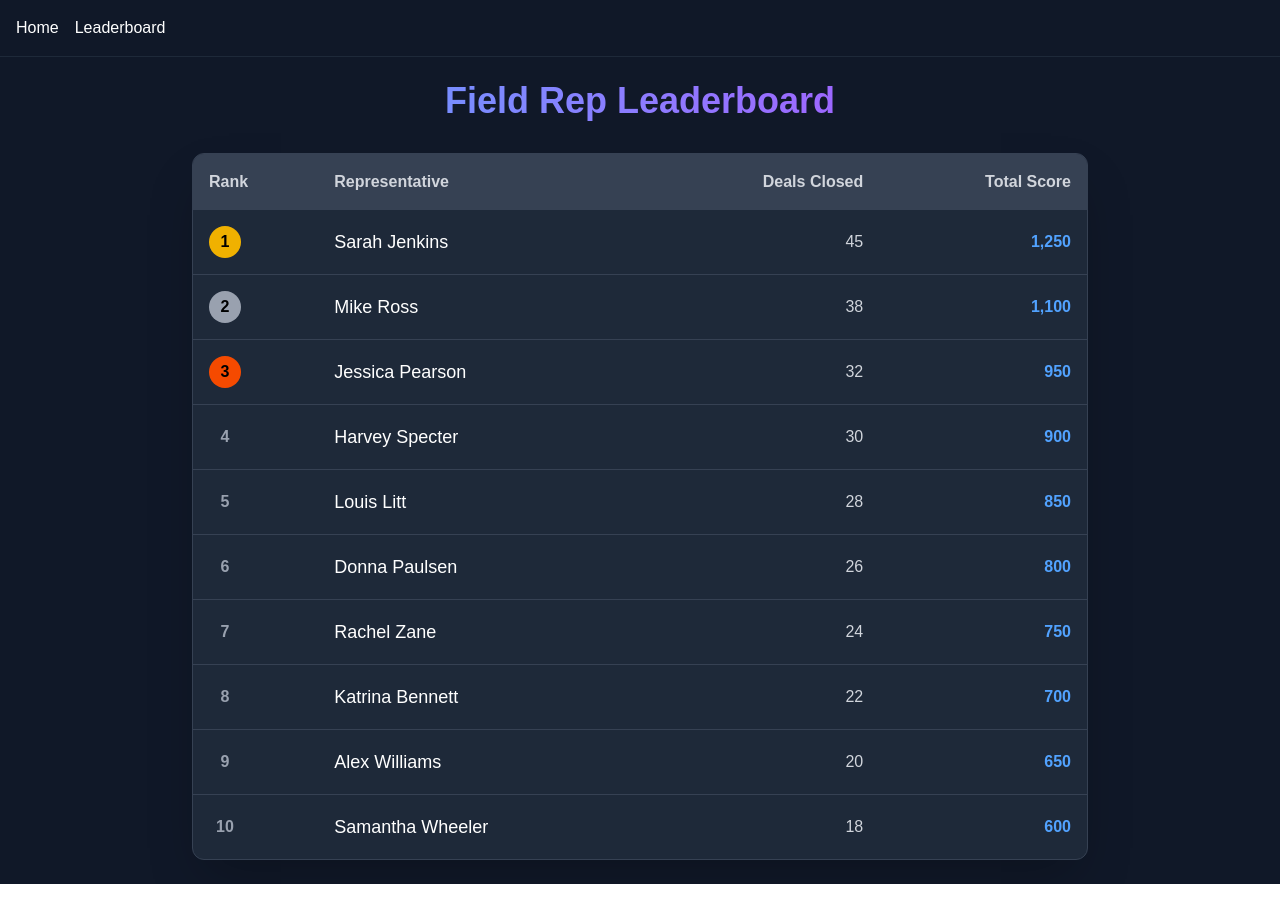
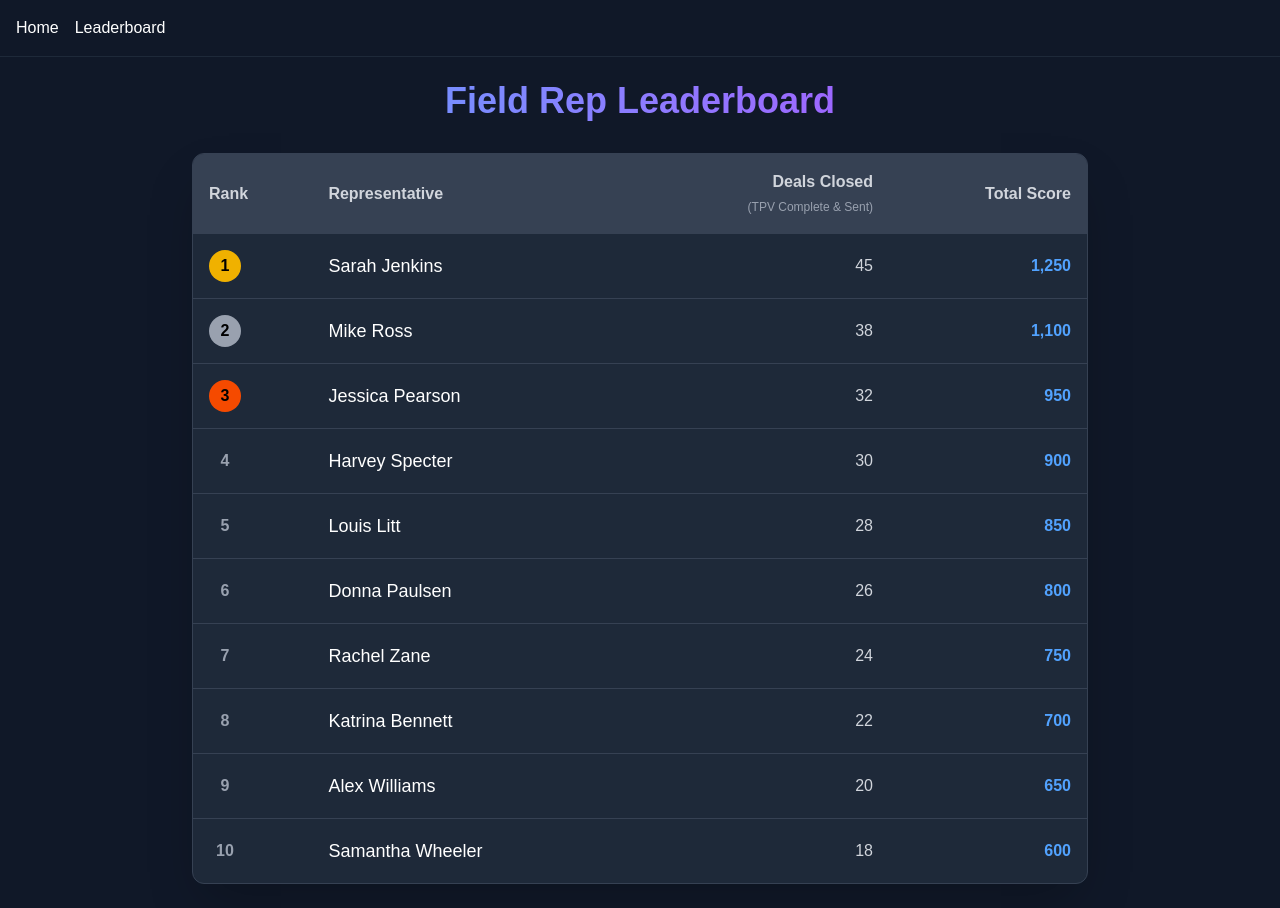
Before and after one commit to omaramin1/leaderboard, a Next.js app: page /leaderboard in a window 1280 px wide. Before the commit the page ends 884 px from the top, so only its background shows below. Built offline with nearby package versions, Linux system fonts and the light colour scheme.

Commit message:
chore: update leaderboard header with deal criteria

```diff
--- a/app/leaderboard/page.tsx
+++ b/app/leaderboard/page.tsx
@@ -28,7 +28,10 @@ export default function LeaderboardPage() {
                                 <tr className="bg-gray-700">
                                     <th className="p-4 font-semibold text-gray-300">Rank</th>
                                     <th className="p-4 font-semibold text-gray-300">Representative</th>
-                                    <th className="p-4 font-semibold text-gray-300 text-right">Deals Closed</th>
+                                    <th className="p-4 font-semibold text-gray-300 text-right">
+                                        Deals Closed<br />
+                                        <span className="text-xs text-gray-400 font-normal">(TPV Complete & Sent)</span>
+                                    </th>
                                     <th className="p-4 font-semibold text-gray-300 text-right">Total Score</th>
                                 </tr>
                             </thead>
```
